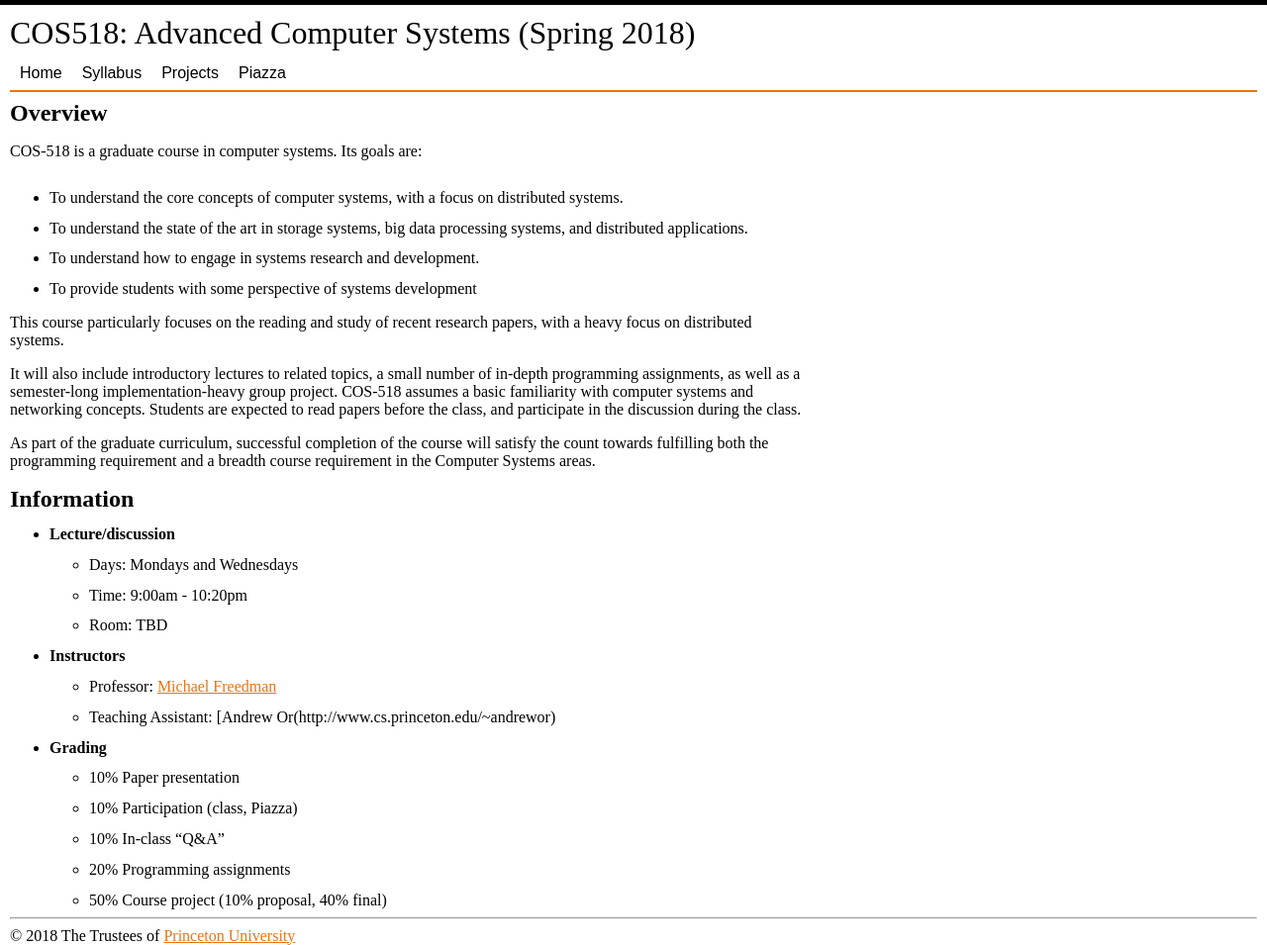
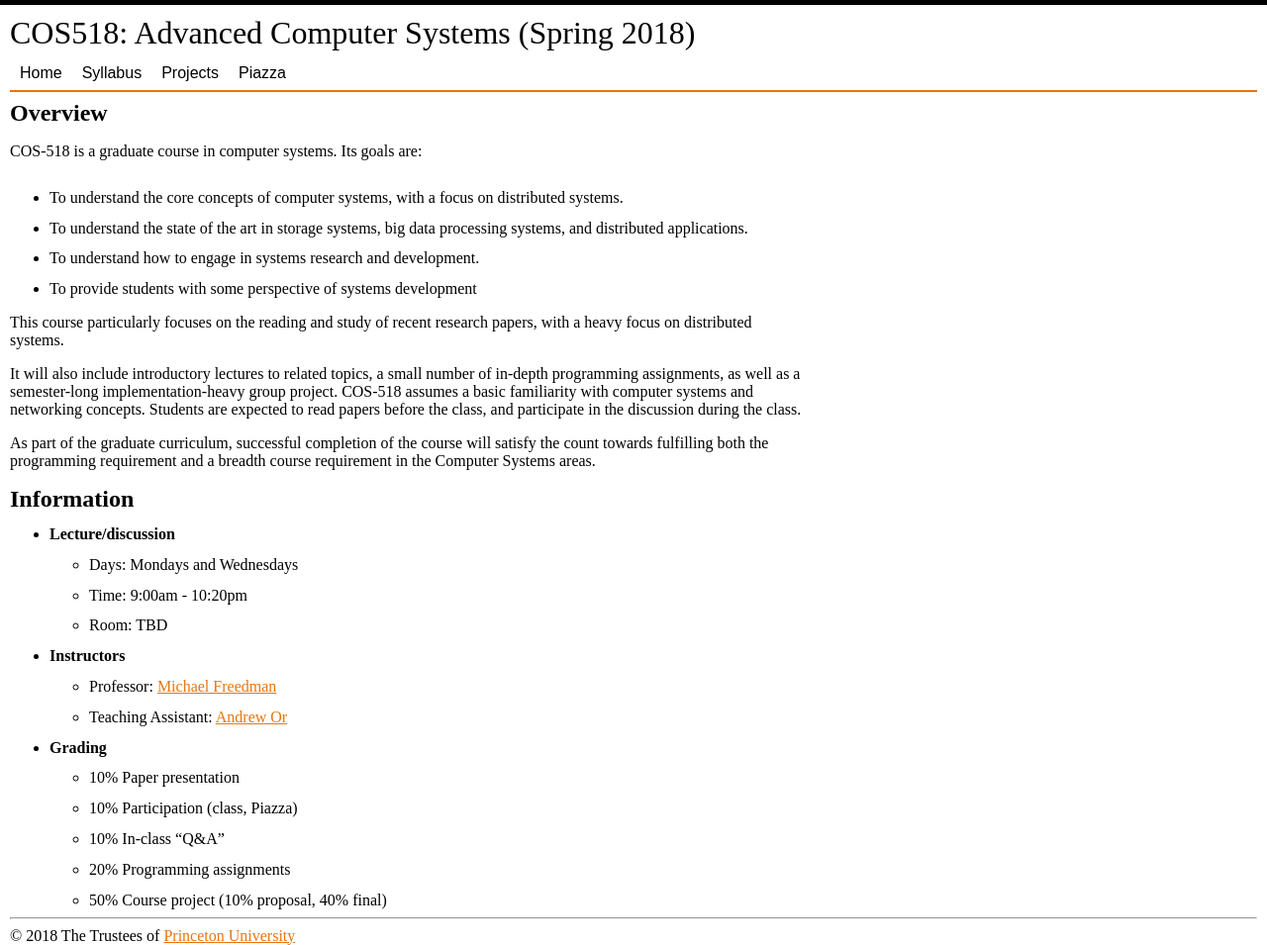
Before and after one commit to COS518/cos518.github.io, a Jekyll site: the page built from index.md, in a window 1280 px wide. Shown: the whole page at 99% size. Built offline with Jekyll 4.4.1, drawn with Linux system fonts in a browser that asks for light colours; our own code applies the rules of GitHub Pages for plain Markdown files.

Commit message:
fix link

```diff
--- a/index.md
+++ b/index.md
@@ -24,7 +24,7 @@ As part of the graduate curriculum, successful completion of the course will sat
   - Room: TBD
 - **Instructors**
   - Professor: [Michael Freedman](http://www.cs.princeton.edu/~mfreed/)
-  - Teaching Assistant: [Andrew Or(http://www.cs.princeton.edu/~andrewor)
+  - Teaching Assistant: [Andrew Or](http://www.cs.princeton.edu/~andrewor)
 - **Grading**
   - 10% Paper presentation
   - 10% Participation (class, Piazza)
```
